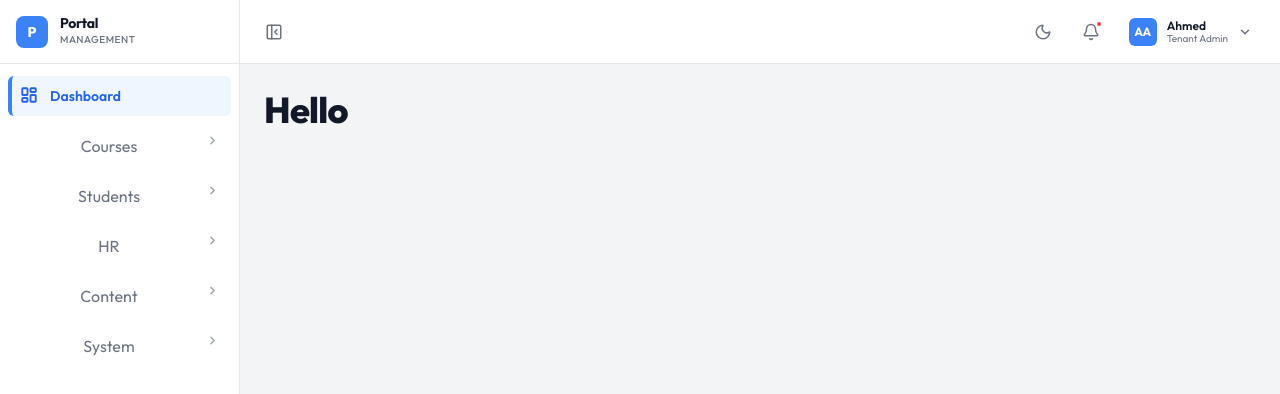
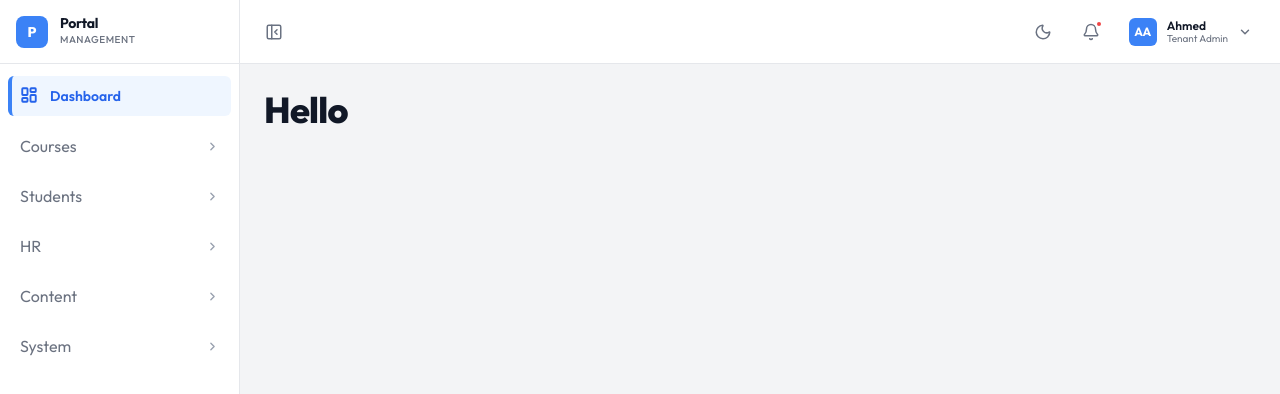
Before and after one commit to Ahmad-Wali-Sh/Portal_Frontend_Admin_Panel, a React (Vite) app: page / in a window 1280 px wide. Shown: the top 394 px of the page. Built offline with nearby package versions, Linux system fonts and the light colour scheme.

Commit message:
sidear corrected

```diff
--- a/src/features/layout/components/LayoutSidebar.jsx
+++ b/src/features/layout/components/LayoutSidebar.jsx
@@ -20,14 +20,14 @@ function NavItem({ item, collapsed, isDark, inFlyout = false }) {
       to={item.path}
       title={collapsed && !inFlyout ? item.label : undefined}
       className={cn(
-        'group flex items-start gap-3 rounded-md cursor-pointer select-none',
+        'group flex items-start gap-3 rounded-md cursor-pointer select-none text-left',
         'transition-all duration-200 relative',
         // Layout
         inFlyout
-          ? 'px-3 py-2 w-full'
+          ? 'w-full justify-start px-3 py-2'
           : collapsed
           ? 'justify-center px-0 py-2.5 mx-1'
-          : 'px-3 py-2.5',
+          : 'w-full justify-start px-3 py-2.5',
         // Active
         isActive
           ? cn(
@@ -58,7 +58,7 @@ function NavItem({ item, collapsed, isDark, inFlyout = false }) {
       />
 
       {(!collapsed || inFlyout) && (
-        <span className={cn('truncate flex-1', inFlyout ? 'text-xs' : 'text-sm')}>
+        <span className={cn('truncate flex-1 text-left', inFlyout ? 'text-xs' : 'text-sm')}>
           {item.label}
         </span>
       )}
@@ -96,7 +96,7 @@ function FlyoutPopover({ section, isDark, top, onMouseEnter, onMouseLeave }) {
         >
           <p
             className={cn(
-              'text-label',
+              'text-label text-left',
               isDark ? 'text-gray-500' : 'text-muted-foreground'
             )}
           >
@@ -147,13 +147,13 @@ function CollapsibleGroup({ section, isDark }) {
       <button
         onClick={() => setOpen((v) => !v)}
         className={cn(
-          'w-full flex  gap-2 px-3 py-1.5 rounded-md mt-3 mb-0.5',
+          'w-full flex items-center justify-start gap-2 px-3 py-1.5 rounded-md mt-3 mb-0.5 text-left',
           'transition-colors duration-150 cursor-pointer select-none group'
         )}
       >
         <span
           className={cn(
-            'flex-1 text-label transition-colors duration-150',
+            'flex-1 text-left text-label transition-colors duration-150',
             hasActive
               ? isDark ? 'text-primary-400' : 'text-primary-600'
               : isDark ? 'text-gray-500 group-hover:text-gray-300' : 'text-muted-foreground group-hover:text-gray-500'
```
